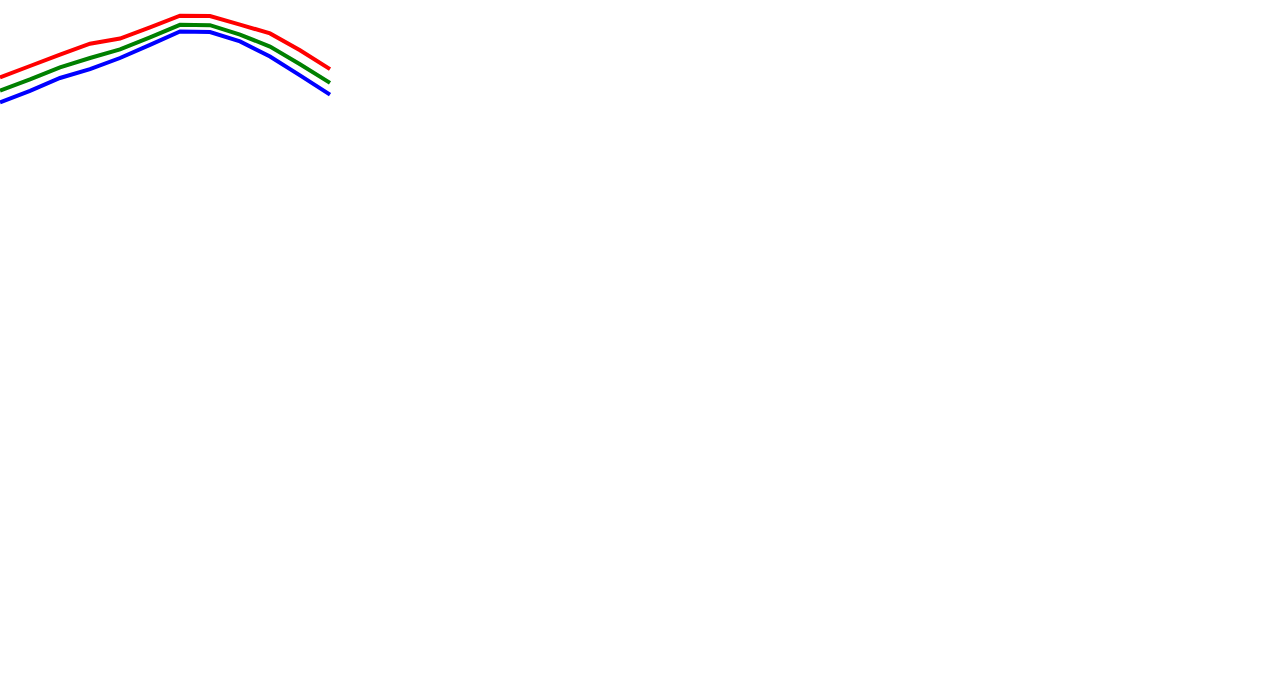
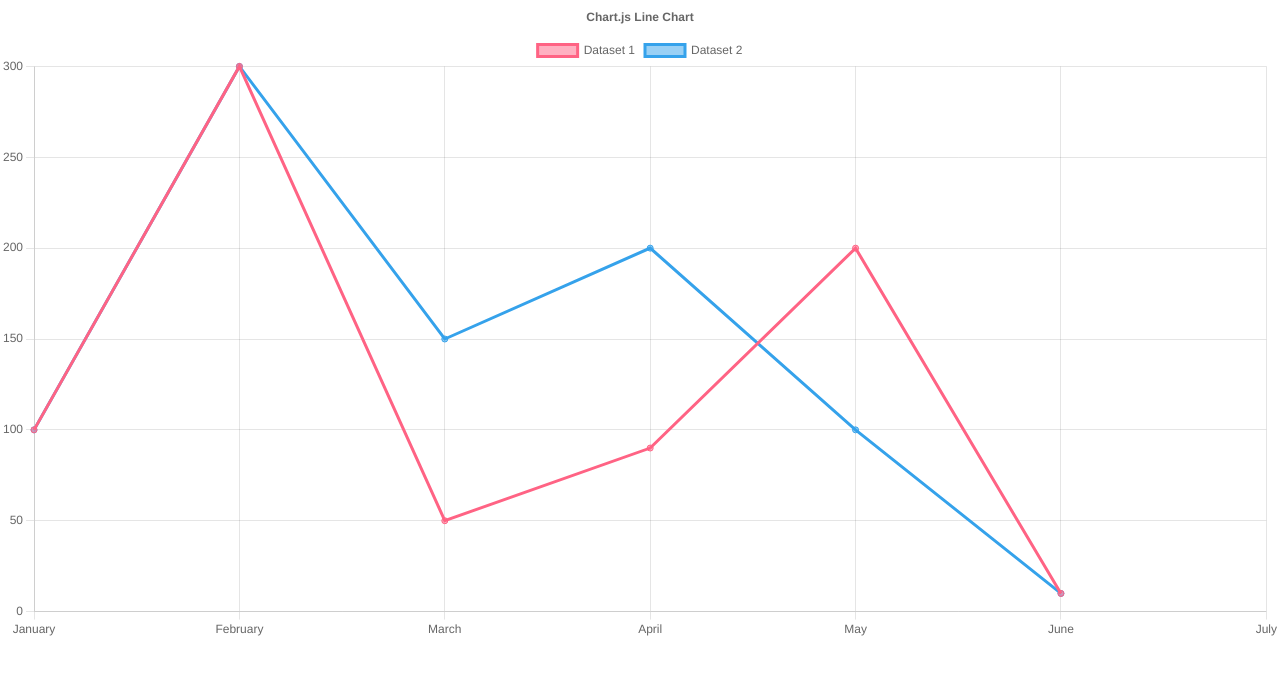
Before and after one commit to seokkamoni-study-and-playground/d3-study, a React (Create React App) app: page / in a window 1280 px wide. Shown: the top 674 px of the page. Built offline with nearby package versions, Linux system fonts and the light colour scheme.

Commit message:
ADD :: e-6 chart js

```diff
--- a/package.json
+++ b/package.json
@@ -9,8 +9,10 @@
     "@testing-library/react": "^13.4.0",
     "@testing-library/user-event": "^13.5.0",
     "@types/styled-components": "^5.1.26",
+    "chart.js": "^4.1.2",
     "d3": "^7.8.0",
     "react": "^18.2.0",
+    "react-chartjs-2": "^5.2.0",
     "react-dom": "^18.2.0",
     "react-scripts": "5.0.1",
     "styled": "^1.0.0",
--- a/src/App.tsx
+++ b/src/App.tsx
@@ -1,12 +1,12 @@
 import React from 'react';
 import E1 from './components/e-1';
 import E2 from './components/e-2';
-import E5 from './components/e-5';
+import E6 from './components/e-6';
 
 import Svg from './components/Svg';
 
 function App() {
-  return <E5 />;
+  return <E6 />;
 }
 
 export default App;
--- /dev/null
+++ b/src/components/e-6.tsx
@@ -0,0 +1,59 @@
+import React from 'react';
+import {
+  Chart as ChartJS,
+  CategoryScale,
+  LinearScale,
+  PointElement,
+  LineElement,
+  Title,
+  Tooltip,
+  Legend,
+} from 'chart.js';
+import { Line } from 'react-chartjs-2';
+
+ChartJS.register(
+  CategoryScale,
+  LinearScale,
+  PointElement,
+  LineElement,
+  Title,
+  Tooltip,
+  Legend,
+);
+
+export const options = {
+  responsive: true,
+  plugins: {
+    legend: {
+      position: 'top' as const,
+    },
+    title: {
+      display: true,
+      text: 'Chart.js Line Chart',
+    },
+  },
+};
+
+const labels = ['January', 'February', 'March', 'April', 'May', 'June', 'July'];
+
+export const data = {
+  labels,
+  datasets: [
+    {
+      label: 'Dataset 1',
+      data: [100, 300, 50, 90, 200, 10],
+      borderColor: 'rgb(255, 99, 132)',
+      backgroundColor: 'rgba(255, 99, 132, 0.5)',
+    },
+    {
+      label: 'Dataset 2',
+      data: [100, 300, 150, 200, 100, 10],
+      borderColor: 'rgb(53, 162, 235)',
+      backgroundColor: 'rgba(53, 162, 235, 0.5)',
+    },
+  ],
+};
+
+export default function App() {
+  return <Line options={options} data={data} />;
+}
```
Also changed, not shown: 1 other file (tests, documents, lock files or other folders).
